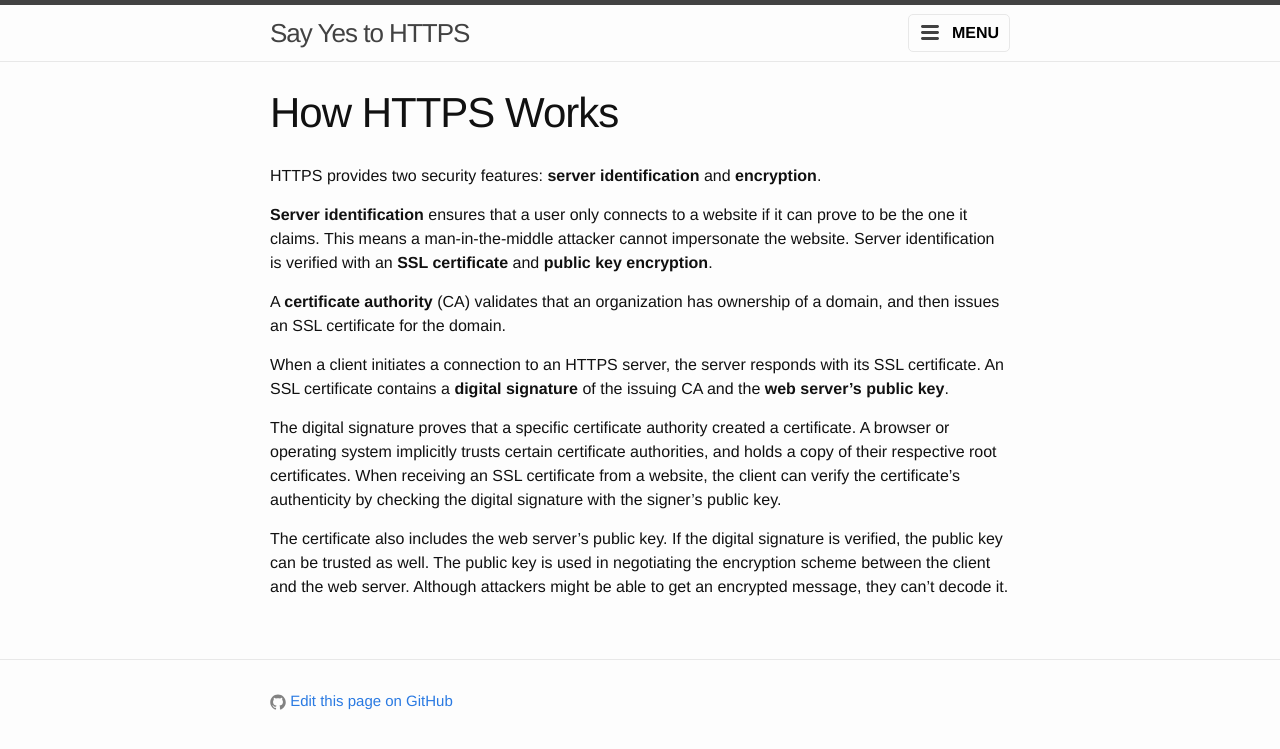
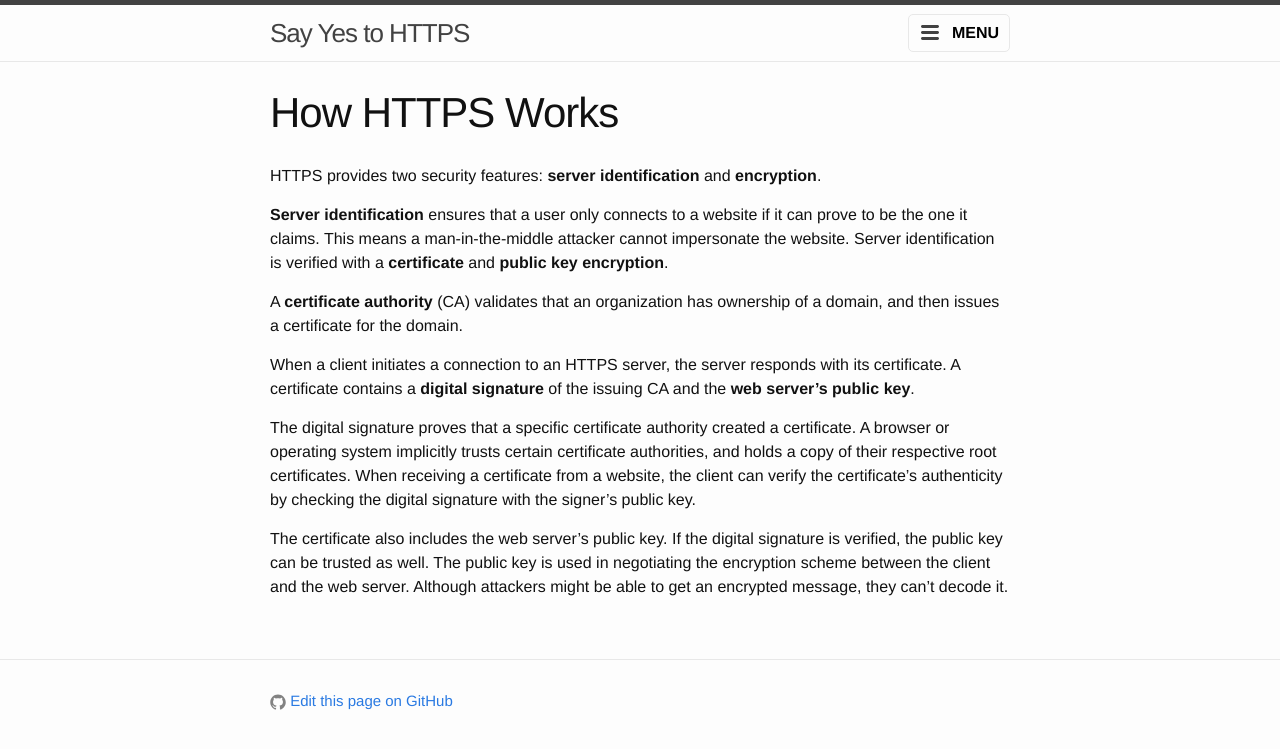
Before and after one commit to ericandrewlewis/say-yes-to-https, a Jekyll site: the page built from how-https-works.md, in a window 1280 px wide. Shown: the top 749 px of the page. Built offline with Jekyll 4.4.1, drawn with Linux system fonts in a browser that asks for light colours.

Commit message:
Use the term "certificates" instead of "SSL certificates"
Fixes #8.

Props MacLemon for the original patch.

```diff
--- a/how-https-works.md
+++ b/how-https-works.md
@@ -7,12 +7,12 @@ menu_weight: 20
 
 HTTPS provides two security features: **server identification** and **encryption**.
 
-**Server identification** ensures that a user only connects to a website if it can prove to be the one it claims. This means a man-in-the-middle attacker cannot impersonate the website. Server identification is verified with an **SSL certificate** and **public key encryption**.
+**Server identification** ensures that a user only connects to a website if it can prove to be the one it claims. This means a man-in-the-middle attacker cannot impersonate the website. Server identification is verified with a **certificate** and **public key encryption**.
 
-A **certificate authority** (CA) validates that an organization has ownership of a domain, and then issues an SSL certificate for the domain.
+A **certificate authority** (CA) validates that an organization has ownership of a domain, and then issues a certificate for the domain.
 
-When a client initiates a connection to an HTTPS server, the server responds with its SSL certificate. An SSL certificate contains a **digital signature** of the issuing CA and the **web server's public key**.
+When a client initiates a connection to an HTTPS server, the server responds with its certificate. A certificate contains a **digital signature** of the issuing CA and the **web server's public key**.
 
-The digital signature proves that a specific certificate authority created a certificate. A browser or operating system implicitly trusts certain certificate authorities, and holds a copy of their respective root certificates. When receiving an SSL certificate from a website, the client can verify the certificate's authenticity by checking the digital signature with the signer's public key.
+The digital signature proves that a specific certificate authority created a certificate. A browser or operating system implicitly trusts certain certificate authorities, and holds a copy of their respective root certificates. When receiving a certificate from a website, the client can verify the certificate's authenticity by checking the digital signature with the signer's public key.
 
 The certificate also includes the web server's public key. If the digital signature is verified, the public key can be trusted as well. The public key is used in negotiating the encryption scheme between the client and the web server. Although attackers might be able to get an encrypted message, they can't decode it.
```
Also changed, not shown: setup-https.md (+3 -3 lines).
